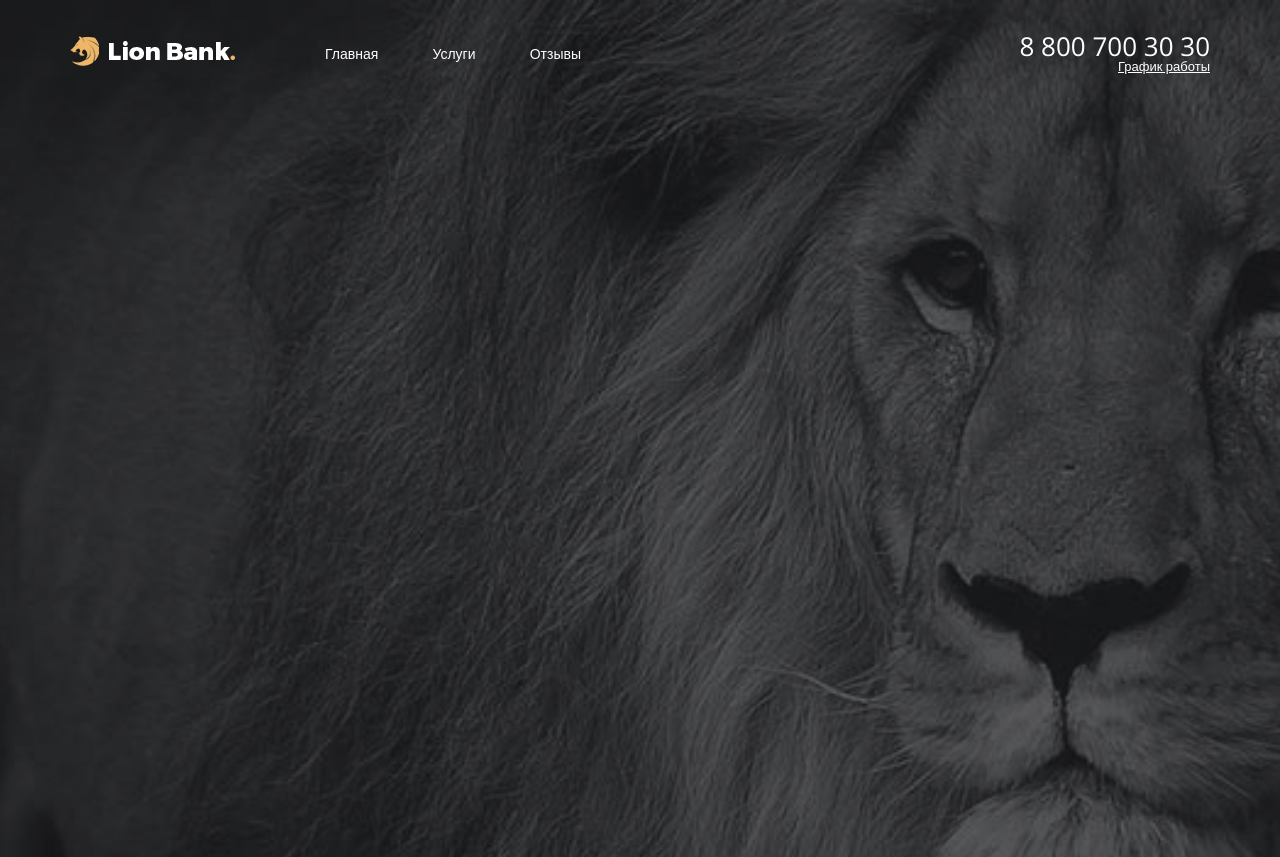
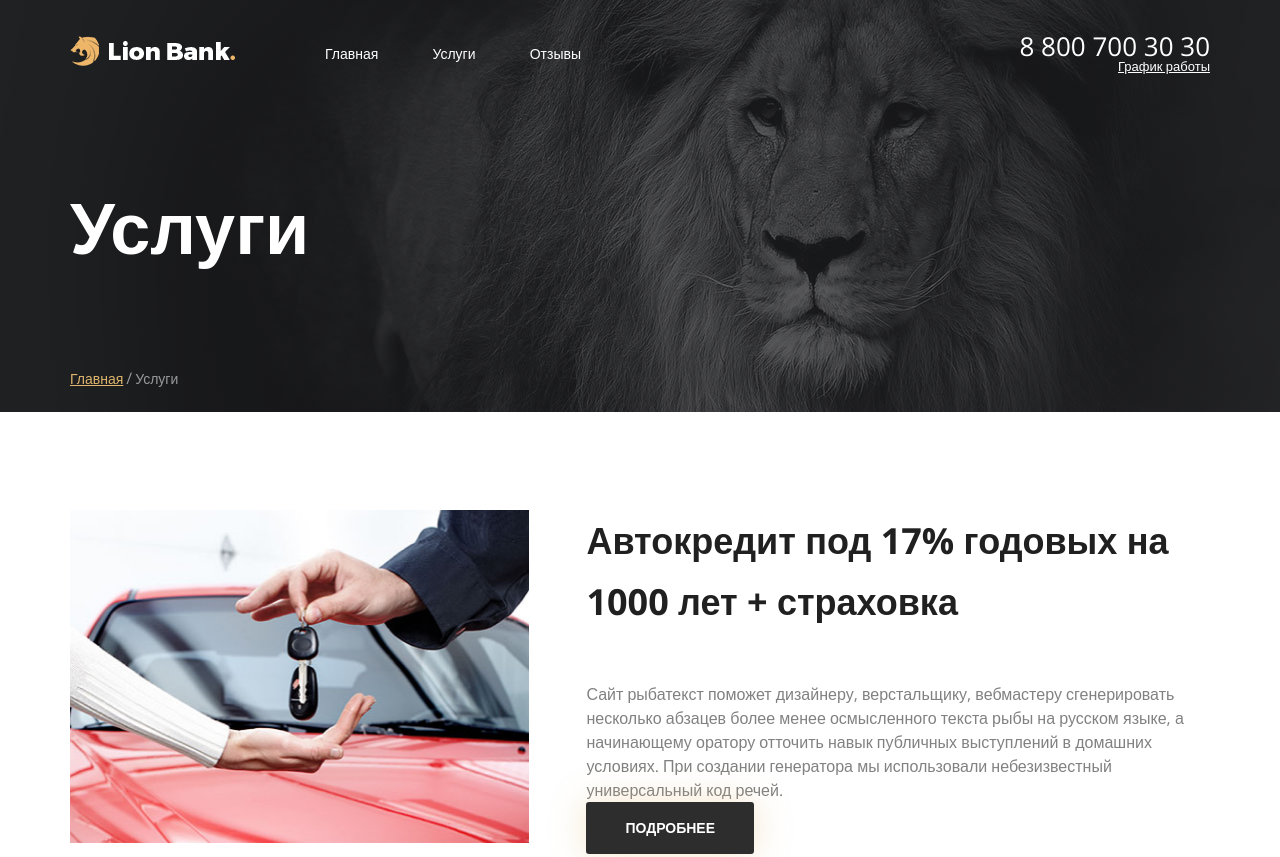
Before and after one commit to Paimonia/lionbank, a plain HTML site: page services.html in a window 1280 px wide. Shown: the top 857 px of the page. Drawn offline with nearby package versions, Linux system fonts and the light colour scheme.

Commit message:
Update page-top.css

```diff
--- a/css/blocks/page-top.css
+++ b/css/blocks/page-top.css
@@ -13,5 +13,5 @@
     justify-content: space-between;
 }
 
-.page-top__title {padding-top:785px;
+.page-top__title {padding-top:85px;
 }
```
